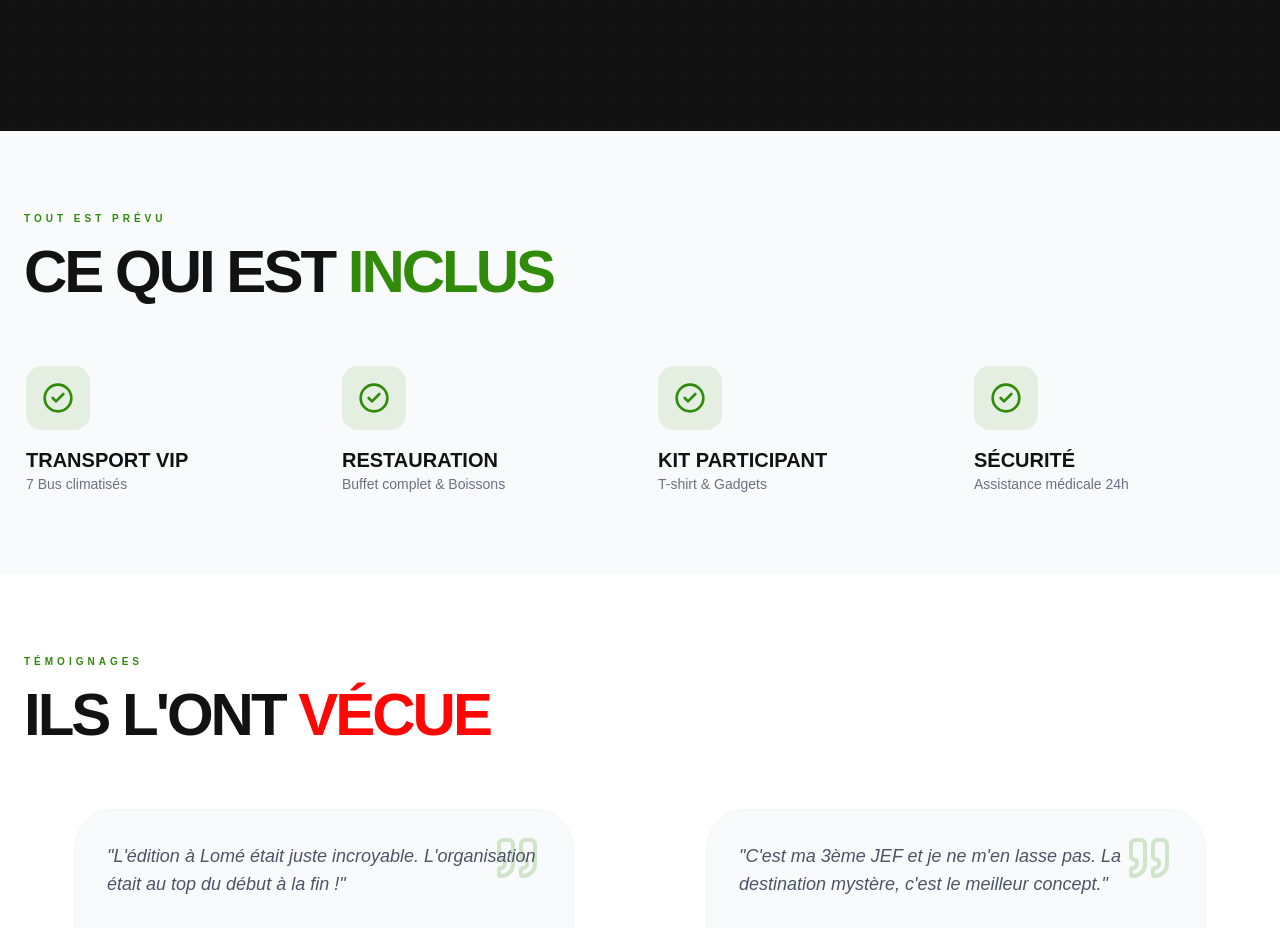
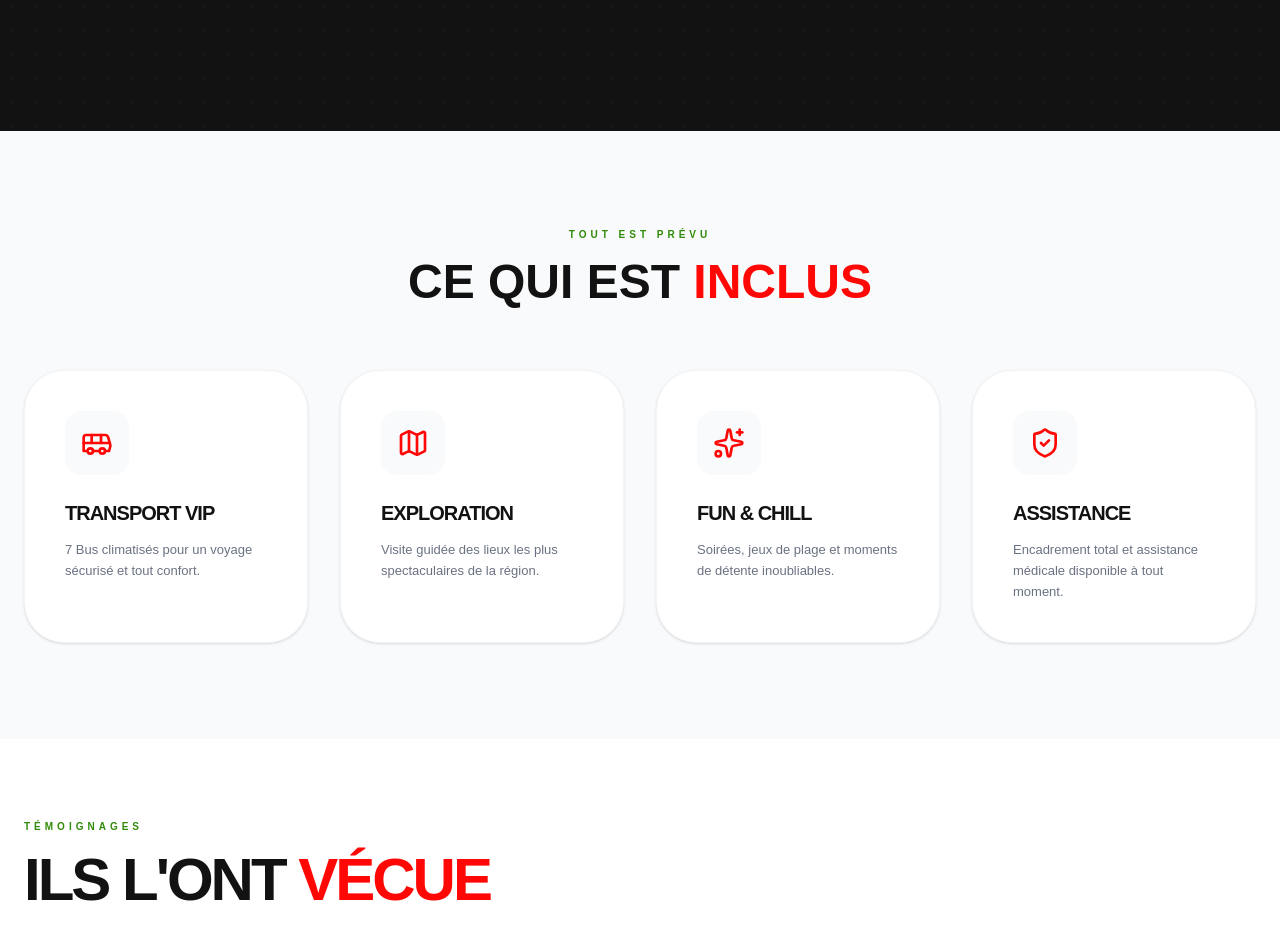
Before and after one commit to tcbrenato/jef2026, a Next.js app: page / in a window 1280 px wide. Shown: the part 3320-4248 px from the top of the page. Built offline with nearby package versions, Linux system fonts and the light colour scheme.

Commit message:
feat: add 'Inclus' section, fix image sync, and update posters generator

```diff
--- a/components/sections/Inclus.tsx
+++ b/components/sections/Inclus.tsx
@@ -1,47 +1,57 @@
-'use client';
-
-import { CheckCircle2 } from 'lucide-react';
+import { Bus, Map, Sparkles, ShieldCheck } from 'lucide-react';
 
 export default function Inclus() {
   const items = [
-    { title: "Transport VIP", desc: "7 Bus climatisés" },
-    { title: "Restauration", desc: "Buffet complet & Boissons" },
-    { title: "Kit Participant", desc: "T-shirt & Gadgets" },
-    { title: "Sécurité", desc: "Assistance médicale 24h" }
+    {
+      icon: <Bus className="text-jef-red" size={32} />,
+      title: "Transport VIP",
+      desc: "7 Bus climatisés pour un voyage sécurisé et tout confort."
+    },
+    {
+      icon: <Map className="text-jef-red" size={32} />,
+      title: "Exploration",
+      desc: "Visite guidée des lieux les plus spectaculaires de la région."
+    },
+    {
+      icon: <Sparkles className="text-jef-red" size={32} />,
+      title: "Fun & Chill",
+      desc: "Soirées, jeux de plage et moments de détente inoubliables."
+    },
+    {
+      icon: <ShieldCheck className="text-jef-red" size={32} />,
+      title: "Assistance",
+      desc: "Encadrement total et assistance médicale disponible à tout moment."
+    }
   ];
 
   return (
-    <section className="py-20 bg-gray-50 overflow-hidden">
+    <section className="py-24 bg-gray-50">
       <div className="max-w-7xl mx-auto px-6">
-
-        {/* EN-TÊTE : Centré sur mobile */}
-        <div className="flex flex-col items-center text-center lg:items-start lg:text-left mb-16">
-          <h2 className="text-jef-green text-[10px] font-black uppercase tracking-[0.4em] mb-4">
-            Tout est prévu
-          </h2>
-          <h3 className="text-4xl md:text-6xl font-black text-jef-dark uppercase tracking-tighter">
-            Ce qui est <span className="text-jef-green">inclus</span>
+        <div className="flex flex-col items-center text-center mb-16">
+          <h2 className="text-jef-green text-[10px] font-black uppercase tracking-[0.4em] mb-4">Tout est prévu</h2>
+          <h3 className="text-4xl md:text-5xl font-black text-jef-dark uppercase leading-none">
+            Ce qui est <span className="text-jef-red">inclus</span>
           </h3>
         </div>
 
-        {/* GRILLE : justify-items-center pour le centrage mobile */}
-        <div className="grid grid-cols-1 sm:grid-cols-2 lg:grid-cols-4 gap-8 justify-items-center">
+        <div className="grid grid-cols-1 md:grid-cols-2 lg:grid-cols-4 gap-8">
           {items.map((item, index) => (
             <div
               key={index}
-              className="flex flex-col items-center text-center lg:items-start lg:text-left space-y-4 w-full max-w-[280px]"
+              className="bg-white p-10 rounded-[2.5rem] border border-gray-100 shadow-sm hover:shadow-xl hover:-translate-y-2 transition-all duration-300 group"
             >
-              <div className="bg-jef-green/10 p-4 rounded-2xl">
-                <CheckCircle2 className="w-8 h-8 text-jef-green" />
+              <div className="mb-6 bg-gray-50 w-16 h-16 rounded-2xl flex items-center justify-center group-hover:bg-jef-red/10 transition-colors">
+                {item.icon}
               </div>
-              <div>
-                <h4 className="text-xl font-black text-jef-dark uppercase">{item.title}</h4>
-                <p className="text-gray-500 text-sm font-medium">{item.desc}</p>
-              </div>
+              <h4 className="text-xl font-black text-jef-dark uppercase mb-3 tracking-tighter">
+                {item.title}
+              </h4>
+              <p className="text-gray-500 text-[13px] leading-relaxed font-medium">
+                {item.desc}
+              </p>
             </div>
           ))}
         </div>
-
       </div>
     </section>
   );
```
